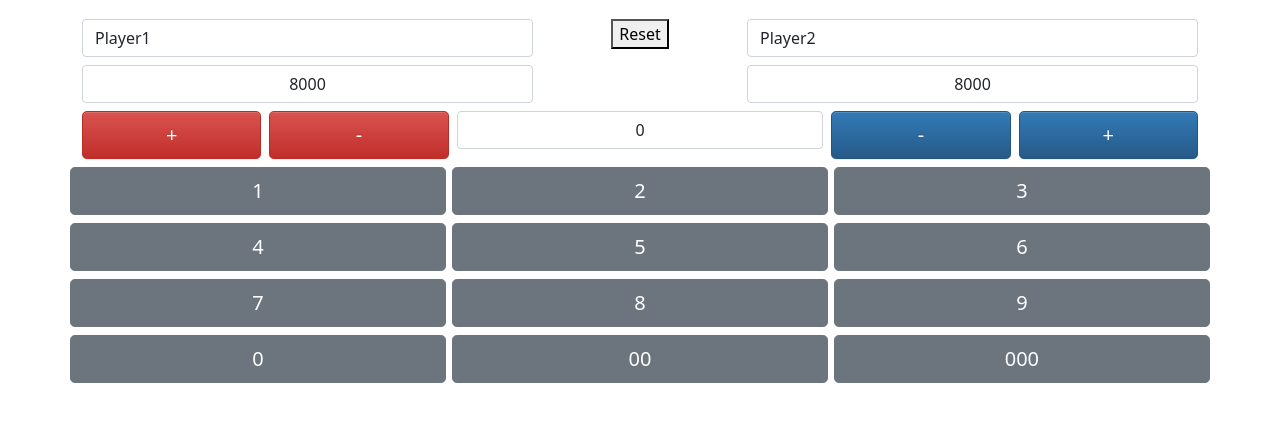
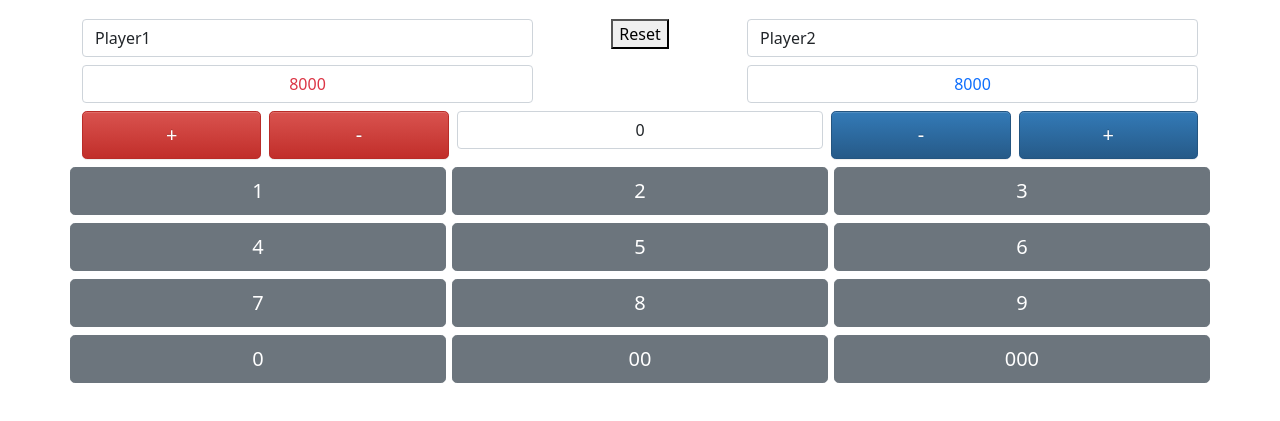
Before and after one commit to ken3986/ygo-life-counter, a plain HTML site: page index.html in a window 1280 px wide. Shown: the part 109-530 px from the top of the page. Drawn offline with nearby package versions, Linux system fonts and the light colour scheme.

Commit message:
開発用ブランチを作成

```diff
--- a/index.html
+++ b/index.html
@@ -86,7 +86,7 @@
               <div class="col-5">
                 <div class="form-group">
                   <input type="text" class="form-control mb-2" v-model="player1">
-                  <input type="text" id="life1" :value="lifePoints[1]" class="form-control text-center">
+                  <input type="text" id="life1" :value="lifePoints[1]" class="form-control text-center text-danger">
                 </div>
               </div>
               <div class="col-2 text-center">
@@ -96,7 +96,7 @@
               <div class="col-5">
                 <div class="form-group">
                   <input type="text" class="form-control mb-2" v-model="player2">
-                  <input type="text" id="life2" :value="lifePoints[2]" class="form-control text-center">
+                  <input type="text" id="life2" :value="lifePoints[2]" class="form-control text-center text-primary">
                 </div>
               </div>
             </div>
```
